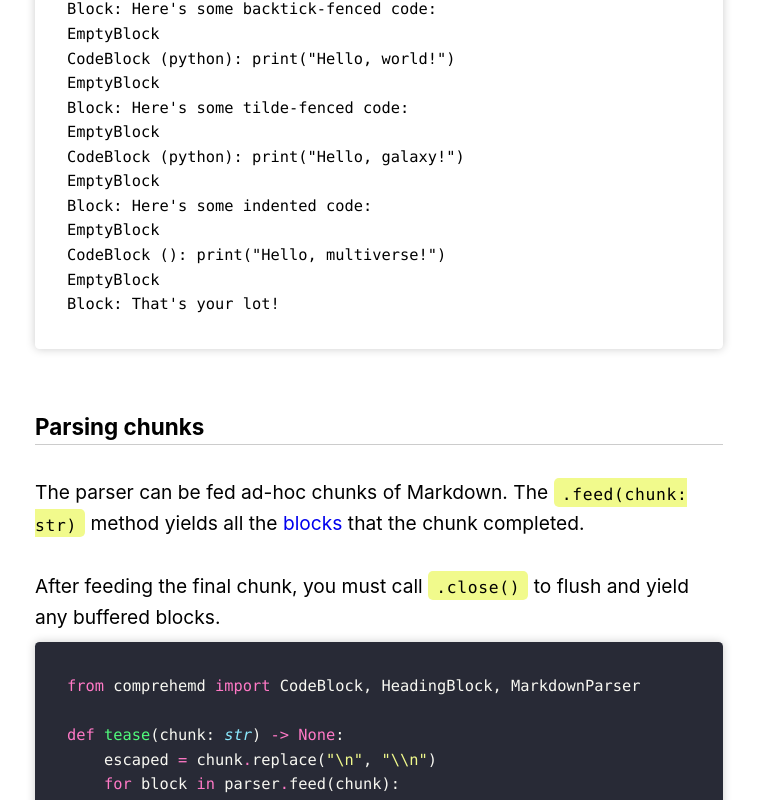
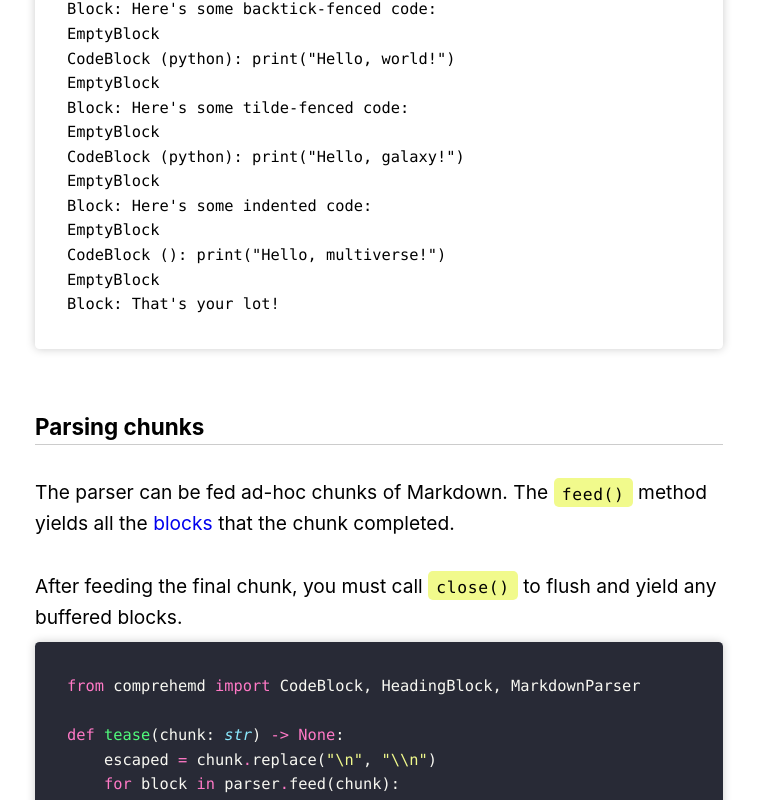
Before and after one commit to cariad/comprehemd, a plain HTML site: page docs/index.html in a window 1280 px wide. Shown: the part 1739-2539 px from the top of the page, without its empty margins (261-1018 px from the left). Drawn offline with Linux system fonts and the light colour scheme.

Commit message:
Prepare for release

```diff
--- a/docs/index.html
+++ b/docs/index.html
@@ -41,6 +41,7 @@ h3,
 h4,
 h5,
 h6,
+img,
 ol,
 p,
 ul {
@@ -137,6 +138,18 @@ blockquote {
   padding-left: 1rem;
 }
 
+img,
+a > code,
+h2 > code,
+h3 > code,
+h4 > code,
+h5 > code,
+h6 > code,
+li > code,
+p > code {
+  border-radius: 0.3em;
+}
+
 a > code,
 h2 > code,
 h3 > code,
@@ -146,7 +159,6 @@ h6 > code,
 li > code,
 p > code {
   background: var(--accent);
-  border-radius: 0.3em;
 
   letter-spacing: 0.04em;
 
@@ -355,7 +367,7 @@ h2, h3, h4, h5, h6 {
 <h2>MarkdownParser class<a id="markdownparser-class"></a></h2>
 <h3>Parsing a stream<a id="parsing-a-stream"></a></h3>
 <p><em>The Markdown document parsed in this example is <a href="https://cariad.github.io/comprehemd/example.md">example.md</a>.</em></p>
-<p>To read an entire text stream, call <code>.read(reader: IO[str])</code>. The method yields <a href="#blocks-classes">blocks</a> until the stream ends.</p>
+<p>To read an entire text stream, call <code>read()</code>. The method yields <a href="#blocks-classes">blocks</a> until the stream ends.</p>
 <div class="highlight"><pre><span></span><span class="kn">from</span> <span class="nn">comprehemd</span> <span class="kn">import</span> <span class="n">MarkdownParser</span>
 
 <span class="k">with</span> <span class="nb">open</span><span class="p">(</span><span class="s2">"docs/example.md"</span><span class="p">,</span> <span class="s2">"r"</span><span class="p">)</span> <span class="k">as</span> <span class="n">fp</span><span class="p">:</span>
@@ -370,8 +382,8 @@ h2, h3, h4, h5, h6 {
 
 
 <h3>Parsing chunks<a id="parsing-chunks"></a></h3>
-<p>The parser can be fed ad-hoc chunks of Markdown. The <code>.feed(chunk: str)</code> method yields all the <a href="#blocks-classes">blocks</a> that the chunk completed.</p>
-<p>After feeding the final chunk, you must call <code>.close()</code> to flush and yield any buffered blocks.</p>
+<p>The parser can be fed ad-hoc chunks of Markdown. The <code>feed()</code> method yields all the <a href="#blocks-classes">blocks</a> that the chunk completed.</p>
+<p>After feeding the final chunk, you must call <code>close()</code> to flush and yield any buffered blocks.</p>
 <div class="highlight"><pre><span></span><span class="kn">from</span> <span class="nn">comprehemd</span> <span class="kn">import</span> <span class="n">CodeBlock</span><span class="p">,</span> <span class="n">HeadingBlock</span><span class="p">,</span> <span class="n">MarkdownParser</span>
 
 <span class="k">def</span> <span class="nf">tease</span><span class="p">(</span><span class="n">chunk</span><span class="p">:</span> <span class="nb">str</span><span class="p">)</span> <span class="o">-></span> <span class="kc">None</span><span class="p">:</span>
```
Also changed, not shown: 5 other files.
